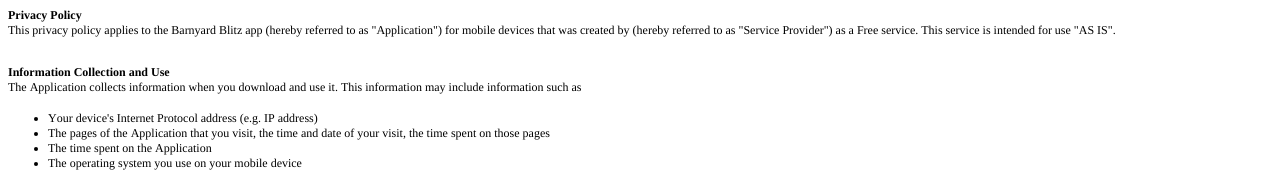
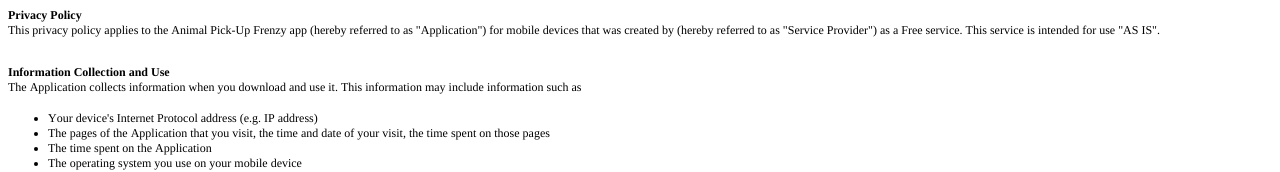
Before and after one commit to macaoffice93/barnyardblitzprivacy, a plain HTML site: page index.html in a window 1280 px wide. Shown: the top 172 px of the page. Drawn offline with Linux system fonts and the light colour scheme.

Commit message:
update name

```diff
--- a/index.html
+++ b/index.html
@@ -23,7 +23,7 @@
 </head>
 <body>
 <p class="p1"><span class="s1"><b>Privacy Policy</b></span></p>
-<p class="p2"><span class="s1">This privacy policy applies to the Barnyard Blitz app (hereby referred to as "Application") for mobile devices that was created by (hereby referred to as "Service Provider") as a Free service. This service is intended for use "AS IS".</span></p>
+<p class="p2"><span class="s1">This privacy policy applies to the Animal Pick-Up Frenzy app (hereby referred to as "Application") for mobile devices that was created by (hereby referred to as "Service Provider") as a Free service. This service is intended for use "AS IS".</span></p>
 <p class="p3"><span class="s1"></span><br></p>
 <p class="p1"><span class="s1"><b>Information Collection and Use</b></span></p>
 <p class="p2"><span class="s1">The Application collects information when you download and use it. This information may include information such as</span></p>
```
